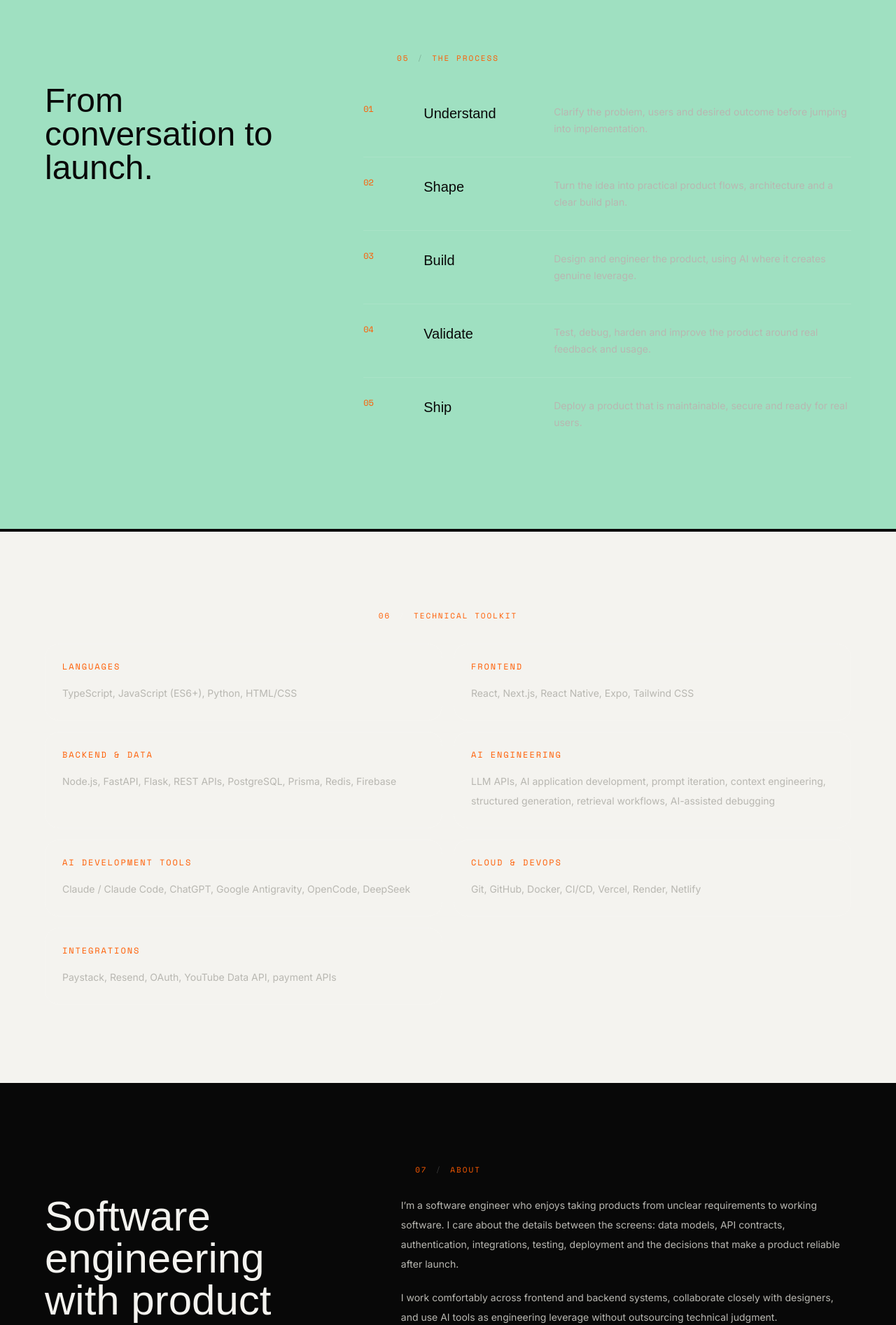
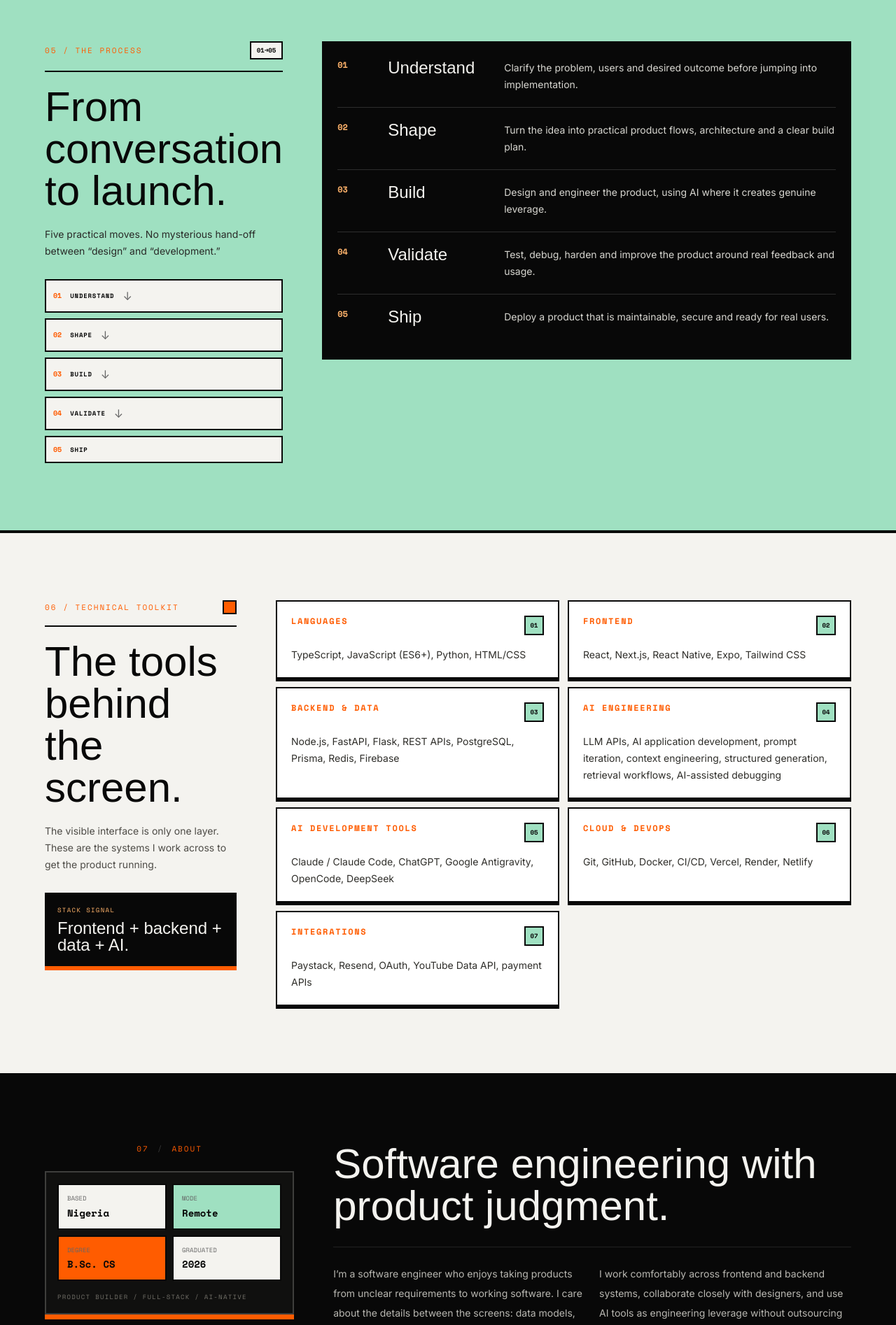
Before and after one commit to awesomeakokayo/PORTFOLIO, a React (Vite) app: page / in a window 1280 px wide. Shown: the part 6580-8474 px from the top of the page at 70% size. Built offline with nearby package versions, Linux system fonts and the light colour scheme; a web font is replaced by a local one.

Commit message:
Fix light-section contrast and tighten responsive layouts

```diff
--- a/src/PortfolioSiteClean.jsx
+++ b/src/PortfolioSiteClean.jsx
@@ -231,11 +231,99 @@ export default function PortfolioSiteClean() {
           </div>
         </section>
 
-        <section className="border-b-4 border-[#080808] bg-[#9FE0C1] text-[#080808]"><div className="mx-auto max-w-7xl px-5 py-20 sm:px-7 md:py-28 lg:px-10 xl:px-16"><Eyebrow light number="05">The process</Eyebrow><div className="mt-7 grid gap-12 lg:grid-cols-[0.7fr_1.3fr] lg:gap-20"><h2 className="text-4xl leading-[0.96] sm:text-5xl" style={display}>From conversation to launch.</h2><div className="divide-y divide-white/10">{process.map(([number,title,text])=><div key={number} className="grid gap-4 py-7 sm:grid-cols-[70px_170px_1fr]"><span className="text-xs text-[#ff5c00]" style={mono}>{number}</span><h3 className="text-xl" style={display}>{title}</h3><p className="text-sm leading-6 text-[#b8b7b1]">{text}</p></div>)}</div></div></div></section>
+        <section className="border-b-4 border-[#080808] bg-[#9FE0C1] text-[#080808]">
+          <div className="mx-auto max-w-7xl px-5 py-14 sm:px-7 sm:py-18 md:py-24 lg:px-10 xl:px-16">
+            <div className="grid gap-8 lg:grid-cols-[0.62fr_1.38fr] lg:gap-14 lg:items-start">
+              <div>
+                <div className="flex items-center justify-between border-b-2 border-[#080808] pb-4">
+                  <p className="text-[11px] uppercase tracking-[0.18em] text-[#ff5c00]" style={mono}>05 / The process</p>
+                  <span className="border-2 border-[#080808] bg-[#f4f3ef] px-2 py-1 text-[9px] font-bold text-[#080808]" style={mono}>01→05</span>
+                </div>
+                <h2 className="mt-5 text-4xl leading-[0.9] sm:text-5xl md:text-6xl" style={display}>From conversation to launch.</h2>
+                <p className="mt-5 max-w-md text-sm leading-6 text-[#292a28]">Five practical moves. No mysterious hand-off between “design” and “development.”</p>
+                <div className="mt-7 grid grid-cols-5 gap-1.5 lg:grid-cols-1 lg:gap-2">
+                  {process.map(([number,title], index) => (
+                    <div key={number} className="border-2 border-[#080808] bg-[#f4f3ef] p-2.5 lg:flex lg:items-center lg:gap-3">
+                      <span className="text-[10px] font-bold text-[#ff5c00]" style={mono}>{number}</span>
+                      <span className="mt-1 block text-[9px] font-bold uppercase tracking-[0.09em] text-[#080808] lg:mt-0" style={mono}>{title}</span>
+                      {index < 4 && <span className="hidden text-[#666] lg:block">↓</span>}
+                    </div>
+                  ))}
+                </div>
+              </div>
+              <div className="border-2 border-[#080808] bg-[#080808] p-4 shadow-[0_7px_0_#080808] sm:p-5">
+                <div className="divide-y divide-white/15">
+                  {process.map(([number,title,text])=>(
+                    <article key={number} className="grid gap-3 py-5 first:pt-1 sm:grid-cols-[56px_150px_1fr] sm:gap-4">
+                      <span className="text-xs font-bold text-[#ffb36b]" style={mono}>{number}</span>
+                      <h3 className="text-2xl leading-none text-[#f4f3ef]" style={display}>{title}</h3>
+                      <p className="text-sm leading-6 text-[#d7d6d0]">{text}</p>
+                    </article>
+                  ))}
+                </div>
+              </div>
+            </div>
+          </div>
+        </section>
 
-        <section id="skills" className="border-b-4 border-[#080808] bg-[#f4f3ef] text-[#080808]"><div className="mx-auto max-w-7xl px-5 py-20 sm:px-7 md:py-28 lg:px-10 xl:px-16"><Eyebrow number="06">Technical toolkit</Eyebrow><div className="mt-8 grid gap-4 md:grid-cols-2">{skills.map(([title,text])=><div key={title} className="rounded-[20px] border border-white/10 p-6"><p className="text-xs uppercase tracking-[0.16em] text-[#ff5c00]" style={mono}>{title}</p><p className="mt-4 text-sm leading-7 text-[#b8b7b1]">{text}</p></div>)}</div></div></section>
+        <section id="skills" className="border-b-4 border-[#080808] bg-[#f4f3ef] text-[#080808]">
+          <div className="mx-auto max-w-7xl px-5 py-14 sm:px-7 sm:py-18 md:py-24 lg:px-10 xl:px-16">
+            <div className="grid gap-8 lg:grid-cols-[0.5fr_1.5fr] lg:gap-14 lg:items-start">
+              <div>
+                <div className="flex items-center justify-between border-b-2 border-[#080808] pb-4">
+                  <p className="text-[11px] uppercase tracking-[0.18em] text-[#ff5c00]" style={mono}>06 / Technical toolkit</p>
+                  <span className="h-5 w-5 border-2 border-[#080808] bg-[#ff5c00]" />
+                </div>
+                <h2 className="mt-5 text-4xl leading-[0.9] sm:text-5xl md:text-6xl" style={display}>The tools behind the screen.</h2>
+                <p className="mt-5 max-w-md text-sm leading-6 text-[#4e4c47]">The visible interface is only one layer. These are the systems I work across to get the product running.</p>
+                <div className="mt-7 border-2 border-[#080808] bg-[#080808] p-4 text-[#f4f3ef] shadow-[0_6px_0_#ff5c00]">
+                  <p className="text-[9px] uppercase tracking-[0.15em] text-[#ffb36b]" style={mono}>Stack signal</p>
+                  <p className="mt-2 text-2xl leading-none" style={display}>Frontend + backend + data + AI.</p>
+                </div>
+              </div>
+              <div className="grid gap-3 sm:grid-cols-2">
+                {skills.map(([title,text], index)=>(
+                  <article key={title} className="border-2 border-[#080808] bg-white p-5 shadow-[0_4px_0_#080808] transition hover:-translate-y-1">
+                    <div className="flex items-start justify-between gap-3">
+                      <p className="text-xs font-bold uppercase tracking-[0.14em] text-[#ff5c00]" style={mono}>{title}</p>
+                      <span className="flex h-7 w-7 items-center justify-center border-2 border-[#080808] bg-[#9FE0C1] text-[9px] font-bold text-[#080808]" style={mono}>{String(index+1).padStart(2,"0")}</span>
+                    </div>
+                    <p className="mt-4 text-sm leading-6 text-[#2f2e2a]">{text}</p>
+                  </article>
+                ))}
+              </div>
+            </div>
+          </div>
+        </section>
 
-        <section id="about" className="border-b border-white/10 bg-[#080808]"><div className="mx-auto max-w-7xl px-5 py-20 sm:px-7 md:py-28 lg:px-10 xl:px-16"><Eyebrow number="07">About</Eyebrow><div className="mt-7 grid gap-10 lg:grid-cols-[0.8fr_1.2fr] lg:gap-20"><h2 className="text-4xl leading-[0.96] sm:text-5xl md:text-6xl" style={display}>Software engineering with product judgment.</h2><div className="space-y-5 text-sm leading-7 text-[#b8b7b1]"><p>I’m a software engineer who enjoys taking products from unclear requirements to working software. I care about the details between the screens: data models, API contracts, authentication, integrations, testing, deployment and the decisions that make a product reliable after launch.</p><p>I work comfortably across frontend and backend systems, collaborate closely with designers, and use AI tools as engineering leverage without outsourcing technical judgment.</p><p>B.Sc. Computer Science · Coal City University · Graduated July 2026.</p></div></div></div></section>
+        <section id="about" className="border-b border-white/10 bg-[#080808]">
+          <div className="mx-auto max-w-7xl px-5 py-14 sm:px-7 sm:py-18 md:py-24 lg:px-10 xl:px-16">
+            <div className="grid gap-9 lg:grid-cols-[0.65fr_1.35fr] lg:gap-14">
+              <div>
+                <Eyebrow number="07">About</Eyebrow>
+                <div className="mt-6 border-2 border-[#f4f3ef]/20 bg-[#10100f] p-4 shadow-[0_7px_0_#ff5c00]">
+                  <div className="grid grid-cols-2 gap-2">
+                    <div className="border-2 border-[#080808] bg-[#f4f3ef] p-3 text-[#080808]"><p className="text-[9px] uppercase text-[#666]" style={mono}>Based</p><p className="mt-1 text-sm font-bold" style={mono}>Nigeria</p></div>
+                    <div className="border-2 border-[#080808] bg-[#9FE0C1] p-3 text-[#080808]"><p className="text-[9px] uppercase text-[#666]" style={mono}>Mode</p><p className="mt-1 text-sm font-bold" style={mono}>Remote</p></div>
+                    <div className="border-2 border-[#080808] bg-[#ff5c00] p-3 text-[#080808]"><p className="text-[9px] uppercase text-[#666]" style={mono}>Degree</p><p className="mt-1 text-sm font-bold" style={mono}>B.Sc. CS</p></div>
+                    <div className="border-2 border-[#080808] bg-[#f4f3ef] p-3 text-[#080808]"><p className="text-[9px] uppercase text-[#666]" style={mono}>Graduated</p><p className="mt-1 text-sm font-bold" style={mono}>2026</p></div>
+                  </div>
+                  <p className="mt-4 text-[9px] uppercase tracking-[0.14em] text-[#73716a]" style={mono}>Product builder / full-stack / AI-native</p>
+                </div>
+              </div>
+              <div>
+                <h2 className="max-w-4xl text-4xl leading-[0.92] sm:text-5xl md:text-6xl" style={display}>Software engineering with product judgment.</h2>
+                <div className="mt-7 grid gap-5 border-t border-white/10 pt-6 text-sm leading-7 text-[#b8b7b1] md:grid-cols-2">
+                  <p>I’m a software engineer who enjoys taking products from unclear requirements to working software. I care about the details between the screens: data models, API contracts, authentication, integrations, testing, deployment and the decisions that make a product reliable after launch.</p>
+                  <div className="space-y-5">
+                    <p>I work comfortably across frontend and backend systems, collaborate closely with designers, and use AI tools as engineering leverage without outsourcing technical judgment.</p>
+                    <p className="border-l-2 border-[#ff5c00] pl-4 text-[#f4f3ef]">B.Sc. Computer Science · Coal City University · Graduated July 2026.</p>
+                  </div>
+                </div>
+              </div>
+            </div>
+          </div>
+        </section>
 
         <section id="contact" className="border-b border-white/10"><div className="mx-auto max-w-7xl px-5 py-24 sm:px-7 md:py-32 lg:px-10 xl:px-16">
           <Eyebrow number="08">Start a project</Eyebrow>
```
